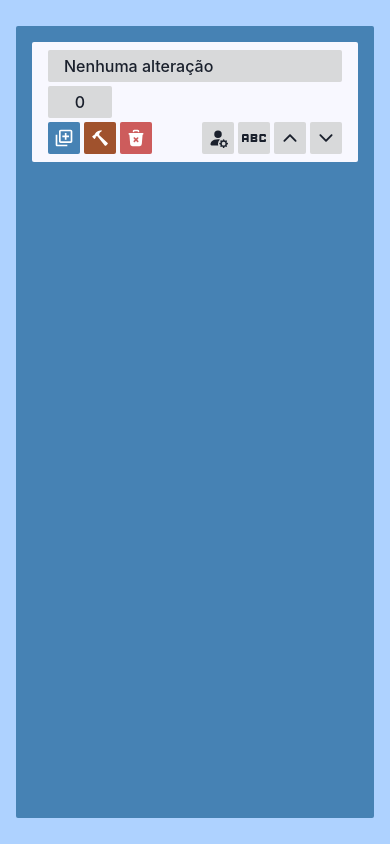
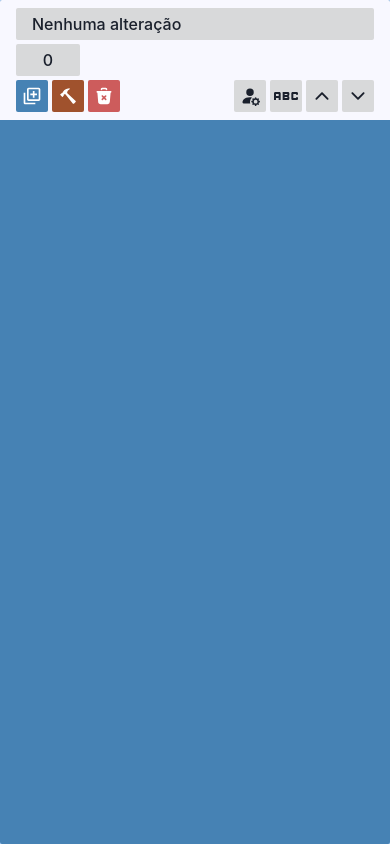
Before and after one commit to RafaelKramerDaSilvaDev/agenda, a React (Vite) app: page / in a window 390 px wide. Built offline with nearby package versions, Linux system fonts and the light colour scheme.

Commit message:
update scroll bar and responsive designer

```diff
--- a/src/app/styles/GlobalStyle.ts
+++ b/src/app/styles/GlobalStyle.ts
@@ -1,4 +1,4 @@
-import { createGlobalStyle } from "styled-components";
+import { createGlobalStyle } from 'styled-components';
 
 export const GlobalStyle = createGlobalStyle`
     body {
@@ -8,13 +8,27 @@ export const GlobalStyle = createGlobalStyle`
         line-height: 1;
     }
 
+/* Estilização para dispositivos com tela maior que 768px */
+@media (min-width: 769px) {
+    /* Estilização para a scrollbar em geral */
     ::-webkit-scrollbar {
-       width: 0px;
+        width: 10px;  /* Largura da scrollbar vertical */
+        height: 10px; /* Altura da scrollbar horizontal */
     }
 
-    ::-webkit-scrollbar-track {}
+    /* Track (trilho) da scrollbar */
+    ::-webkit-scrollbar-track {
+        background: #f1f1f1; /* Cor de fundo do trilho */
+    }
 
-    ::-webkit-scrollbar-thumb {}
+    /* Handle (pegador) da scrollbar */
+    ::-webkit-scrollbar-thumb {
+        background: #888; /* Cor de fundo do pegador */
+    }
 
-    ::-webkit-scrollbar-thumb:hover {}
+    /* Handle (pegador) da scrollbar ao passar o mouse */
+    ::-webkit-scrollbar-thumb:hover {
+        background: #555; /* Cor de fundo do pegador ao passar o mouse */
+    }
+}
 `;
--- a/src/pages/Schedule/components/Buttons/index.tsx
+++ b/src/pages/Schedule/components/Buttons/index.tsx
@@ -108,13 +108,13 @@ const buttonConfigs: Record<ButtonVariant, ButtonConfig> = {
 	checked: {
 		icon: <ImCheckboxChecked size={18} color='white' />,
 		backgroundColor: '#3CB371',
-		message: 'Tarefa concluída',
+		message: 'Tarefa alterada para não concluída',
 		title: 'Marcar concluída',
 	},
 	unchecked: {
 		icon: <ImCheckboxUnchecked size={18} color='white' />,
 		backgroundColor: '#3CB371',
-		message: 'Tarefa alterada para não concluída',
+		message: 'Tarefa concluída',
 		title: 'Marcar como não concluída',
 	},
 };
--- a/src/pages/Schedule/components/Card/index.tsx
+++ /dev/null
@@ -1,71 +0,0 @@
-import { Stack } from '@chakra-ui/react';
-import { DragDropContext, Draggable, DropResult, Droppable } from 'react-beautiful-dnd';
-import { useSchedule } from '../../contexts/ScheduleContext';
-import { TaskItem } from './TaskItem';
-
-export type CardProps = {
-	gridarea?: string;
-};
-
-// Importante: a biblioteca react-beautiful-dnd não funciona com Strict Mode
-
-export function Card({ gridarea }: CardProps) {
-	// reorderTasks é uma função que altera a ordem dos itens na lista
-	const { tasks, reorderTasks, sortOption } = useSchedule();
-
-	// Função executada após um item ser arrastado e solto
-	const onDragEnd = (result: DropResult) => {
-		// Verificando se o arrasto terminou em uma área válida
-		if (!result.destination) {
-			return; // Se não, encerramos a função sem alterar a ordem
-		}
-
-		// Reordenando a lista com base na origem e no destino do arrasto
-		reorderTasks(result.source.index, result.destination.index);
-	};
-
-	return (
-		// Componente que envolve toda a funcionalidade de arrastar e soltar
-		<DragDropContext onDragEnd={onDragEnd}>
-			{/* Área onde os itens podem ser soltos após o arrasto */}
-			<Droppable droppableId='droppableIdForTasks'>
-				{(provided) => (
-					// Lista visual, os atributos fornecidos pelo Droppable são espalhados aqui
-					<Stack
-						gridArea={gridarea}
-						spacing='4px'
-						overflowY='auto'
-						ref={provided.innerRef}
-						{...provided.droppableProps}
-					>
-						{/* Renderizando cada tarefa como um item que pode ser arrastado */}
-						{tasks?.map((item, index) => (
-							// Definindo a área que pode ser arrastada
-							<Draggable
-								key={item.id}
-								draggableId={item.id}
-								index={index}
-								isDragDisabled={sortOption === 'personalized' ? false : true}
-							>
-								{(provided) => (
-									<div ref={provided.innerRef} {...provided.draggableProps} {...provided.dragHandleProps}>
-										<TaskItem
-											id={item.id}
-											name={item.name}
-											description={item.description}
-											startTime={item.startTime}
-											endTime={item.endTime}
-											checked={item.checked}
-										/>
-									</div>
-								)}
-							</Draggable>
-						))}
-						{/* Espaço reservado para ajudar na animação durante o arrasto */}
-						{provided.placeholder}
-					</Stack>
-				)}
-			</Droppable>
-		</DragDropContext>
-	);
-}
--- a/src/pages/Schedule/components/Header/styles.ts
+++ b/src/pages/Schedule/components/Header/styles.ts
@@ -1,4 +1,4 @@
-import { styled } from "styled-components";
+import { styled } from 'styled-components';
 
 export const HeaderStylized = styled.div<{ gridarea: string }>`
 	grid-area: ${(props) => props.gridarea};
@@ -6,7 +6,7 @@ export const HeaderStylized = styled.div<{ gridarea: string }>`
 	display: flex;
 	flex-direction: column;
 	row-gap: 4px;
-  border-radius: 2px;
+	border-radius: 2px 2px 0 0;
 	background-color: #f8f8ff;
 	padding: 8px 16px;
 `;
--- /dev/null
+++ b/src/pages/Schedule/components/Task/index.tsx
@@ -0,0 +1,68 @@
+import { Stack } from '@chakra-ui/react';
+import { DragDropContext, Draggable, DropResult, Droppable } from 'react-beautiful-dnd';
+import { useSchedule } from '../../contexts/ScheduleContext';
+import { TaskItem } from './TaskItem';
+import { TaskStylized } from './styles';
+
+export type TaskProps = {
+	gridarea?: string;
+};
+
+// Importante: a biblioteca react-beautiful-dnd não funciona com Strict Mode
+
+export function Task({ gridarea }: TaskProps) {
+	// reorderTasks é uma função que altera a ordem dos itens na lista
+	const { tasks, reorderTasks, sortOption } = useSchedule();
+
+	// Função executada após um item ser arrastado e solto
+	const onDragEnd = (result: DropResult) => {
+		// Verificando se o arrasto terminou em uma área válida
+		if (!result.destination) {
+			return; // Se não, encerramos a função sem alterar a ordem
+		}
+
+		// Reordenando a lista com base na origem e no destino do arrasto
+		reorderTasks(result.source.index, result.destination.index);
+	};
+
+	return (
+		<TaskStylized>
+			{/* Componente que envolve toda a funcionalidade de arrastar e soltar*/}
+			<DragDropContext onDragEnd={onDragEnd}>
+				{/* Área onde os itens podem ser soltos após o arrasto */}
+				<Droppable droppableId='droppableIdForTasks'>
+					{(provided) => (
+						// Lista visual, os atributos fornecidos pelo Droppable são espalhados aqui
+						<Stack gridArea={gridarea} spacing='4px' ref={provided.innerRef} {...provided.droppableProps}>
+							{/* Renderizando cada tarefa como um item que pode ser arrastado */}
+							{tasks?.map((item, index) => (
+								// Definindo a área que pode ser arrastada
+								<Draggable
+									key={item.id}
+									draggableId={item.id}
+									index={index}
+									isDragDisabled={sortOption === 'personalized' ? false : true}
+								>
+									{(provided) => (
+										<div ref={provided.innerRef} {...provided.draggableProps} {...provided.dragHandleProps}>
+											<TaskItem
+												id={item.id}
+												name={item.name}
+												description={item.description}
+												startTime={item.startTime}
+												endTime={item.endTime}
+												checked={item.checked}
+											/>
+										</div>
+									)}
+								</Draggable>
+							))}
+							{/* Espaço reservado para ajudar na animação durante o arrasto */}
+							{provided.placeholder}
+						</Stack>
+					)}
+				</Droppable>
+			</DragDropContext>
+		</TaskStylized>
+	);
+}
--- a/src/pages/Schedule/components/Card/styles.ts
+++ b/src/pages/Schedule/components/Task/styles.ts
@@ -71,3 +71,8 @@ export const TopTaskBox = styled.div`
 	align-items: center;
 	column-gap: 8px;
 `;
+
+export const TaskStylized = styled.div`
+	padding: 8px;
+	overflow-y: auto;
+`;
--- a/src/pages/Schedule/index.tsx
+++ b/src/pages/Schedule/index.tsx
@@ -1,11 +1,11 @@
-import { Card } from "./components/Card";
-import { EditTask } from "./components/EditTask";
-import { Header } from "./components/Header";
-import { NewTask } from "./components/NewTask";
-import { DisplayProvider } from "./contexts/DisplayContext";
-import { PassValuesToEditProvider } from "./contexts/PassValuesToEditContext";
-import { useSchedule } from "./contexts/ScheduleContext";
-import { Container, MainContainer } from "./styles";
+import { EditTask } from './components/EditTask';
+import { Header } from './components/Header';
+import { NewTask } from './components/NewTask';
+import { Task } from './components/Task';
+import { DisplayProvider } from './contexts/DisplayContext';
+import { PassValuesToEditProvider } from './contexts/PassValuesToEditContext';
+import { useSchedule } from './contexts/ScheduleContext';
+import { Container, MainContainer } from './styles';
 
 export function Schedule() {
 	const { viewOption } = useSchedule();
@@ -14,14 +14,14 @@ export function Schedule() {
 		<DisplayProvider>
 			<PassValuesToEditProvider>
 				<Container>
-          {viewOption === "main" && (
+					{viewOption === 'main' && (
 						<MainContainer>
-              <Header gridarea="config" />
-              <Card gridarea="tasks" />
+							<Header gridarea='config' />
+							<Task gridarea='tasks' />
 						</MainContainer>
 					)}
-          {viewOption === "edit" && <EditTask />}
-          {viewOption === "new" && <NewTask />}
+					{viewOption === 'edit' && <EditTask />}
+					{viewOption === 'new' && <NewTask />}
 				</Container>
 			</PassValuesToEditProvider>
 		</DisplayProvider>
--- a/src/pages/Schedule/styles.ts
+++ b/src/pages/Schedule/styles.ts
@@ -1,9 +1,7 @@
-import { styled } from "styled-components";
+import { styled } from 'styled-components';
 
 export const Container = styled.div`
 	width: 800px;
-  margin: 16px;
-  padding: 16px;
 	border-radius: 2px;
 	background-color: #4682b4;
 `;
@@ -11,9 +9,12 @@ export const Container = styled.div`
 export const MainContainer = styled.div`
 	display: grid;
 	grid-template-areas:
-    "config"
-    "tasks";
+		'config'
+		'tasks';
 	grid-template-rows: 120px auto;
-  gap: 4px;
+	height: 100vh;
+
+	@media (min-width: 769px) {
 		height: calc(100vh - 84px);
+	}
 `;
```
Also changed, not shown: src/pages/Schedule/components/Header/index.tsx (+4 -4 lines), src/pages/Schedule/components/Task/TaskItem.tsx (renamed from src/pages/Schedule/components/Card/TaskItem.tsx). Lines whose indentation alone changed are shown as unchanged.
